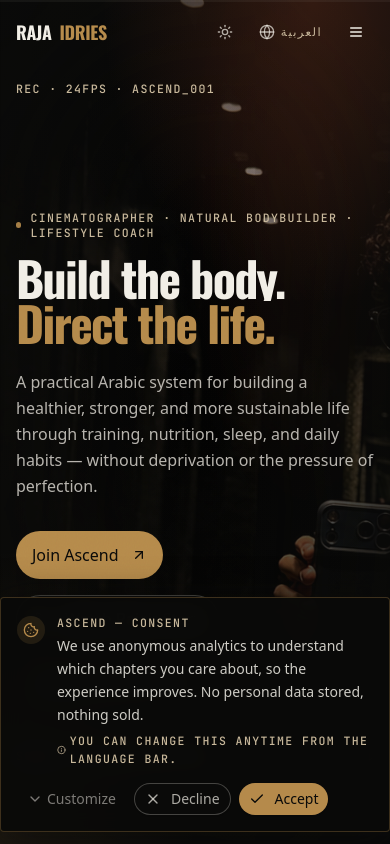
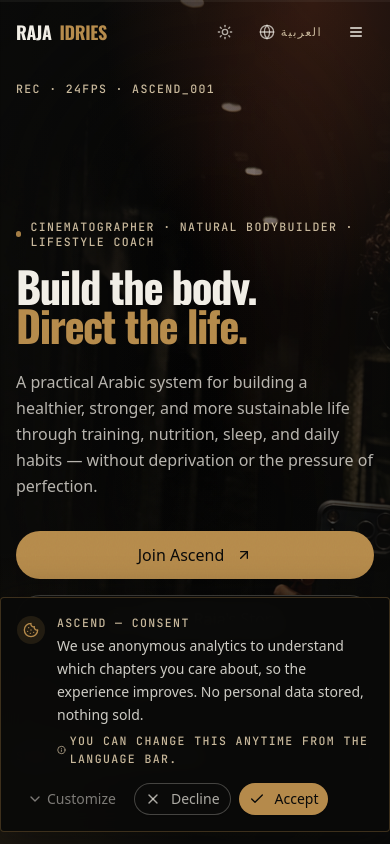
Before and after one commit to MansaMusaMogule86/raj, a Next.js app: page / in a window 390 px wide. Built offline with nearby package versions, Linux system fonts and the light colour scheme; a web font is replaced by a local one.

Commit message:
fix: enforce responsive typography and full-width buttons on mobile hero

```diff
--- a/src/components/sections/cold-open-hero.tsx
+++ b/src/components/sections/cold-open-hero.tsx
@@ -114,7 +114,7 @@ export function ColdOpenHero() {
         </motion.div>
 
         {/* Headline — masked reveal */}
-        <h1 className={`display text-bone text-5xl sm:text-7xl md:text-8xl lg:text-9xl max-w-5xl ${ar ? "display-ar" : ""}`}>
+        <h1 className={`display text-bone text-[11vw] leading-[0.95] sm:text-7xl md:text-8xl lg:text-9xl max-w-5xl ${ar ? "display-ar" : ""}`}>
           <span className="block overflow-hidden">
             <motion.span
               className="block"
@@ -157,15 +157,16 @@ export function ColdOpenHero() {
             hidden: { opacity: 0 },
             show: { opacity: 1, transition: { staggerChildren: reduce ? 0 : 0.12, delayChildren: reduce ? 0 : 0.75 } },
           }}
-          className="mt-8 flex flex-col sm:flex-row items-start sm:items-center gap-4"
+          className="mt-8 flex flex-col sm:flex-row items-stretch sm:items-center gap-4 w-full sm:w-auto"
         >
           <motion.div
             variants={{ hidden: { opacity: 0, y: 16 }, show: { opacity: 1, y: 0, transition: { duration: 0.6, ease: [0.2, 0.7, 0.1, 1] } } }}
+            className="w-full sm:w-auto"
           >
           <Button
             asChild
             size="lg"
-            className="bg-brass text-obsidian hover:bg-brass/90 rounded-full text-base px-7 h-12 glow-brass"
+            className="bg-brass text-obsidian hover:bg-brass/90 rounded-full text-base px-7 h-12 glow-brass w-full sm:w-auto"
           >
             <a
               href={ascend.checkoutUrl}
@@ -179,12 +180,13 @@ export function ColdOpenHero() {
           </motion.div>
           <motion.div
             variants={{ hidden: { opacity: 0, y: 16 }, show: { opacity: 1, y: 0, transition: { duration: 0.6, ease: [0.2, 0.7, 0.1, 1] } } }}
+            className="w-full sm:w-auto"
           >
           <Button
             asChild
             variant="outline"
             size="lg"
-            className="rounded-full border-bone/25 text-bone hover:bg-bone/5 text-base px-7 h-12"
+            className="rounded-full border-bone/25 text-bone hover:bg-bone/5 text-base px-7 h-12 w-full sm:w-auto"
           >
             <a href="#story">
               <Play className="h-4 w-4 me-2" />
@@ -194,12 +196,13 @@ export function ColdOpenHero() {
           </motion.div>
           <motion.div
             variants={{ hidden: { opacity: 0, y: 16 }, show: { opacity: 1, y: 0, transition: { duration: 0.6, ease: [0.2, 0.7, 0.1, 1] } } }}
+            className="w-full sm:w-auto"
           >
           <Button
             asChild
             variant="ghost"
             size="lg"
-            className="text-bone/70 hover:text-bone hover:bg-bone/5 rounded-full text-base h-12"
+            className="text-bone/70 hover:text-bone hover:bg-bone/5 rounded-full text-base h-12 w-full sm:w-auto"
           >
             <a href="#method">{t(ctas.exploreMethod)}</a>
           </Button>
```
